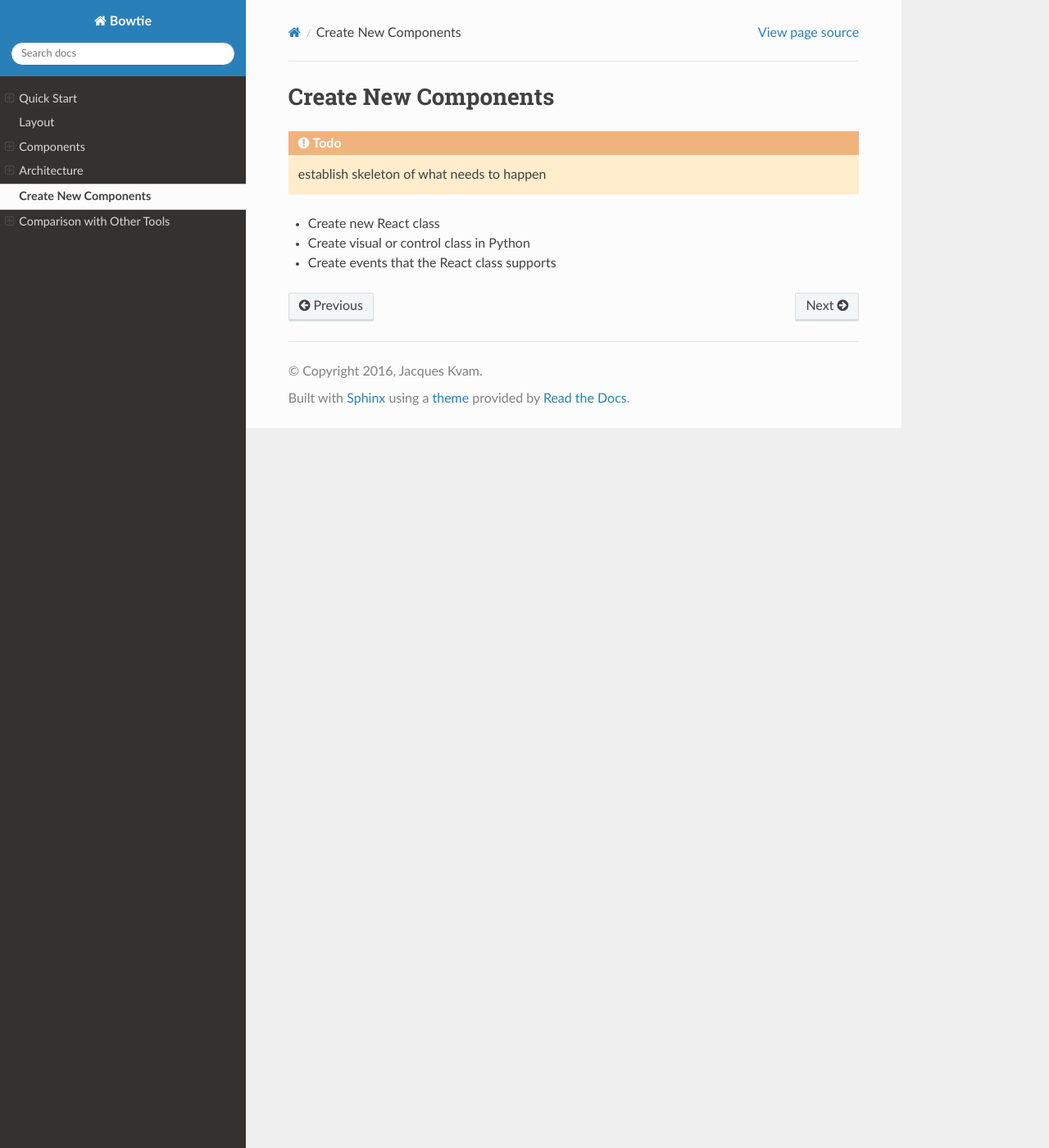
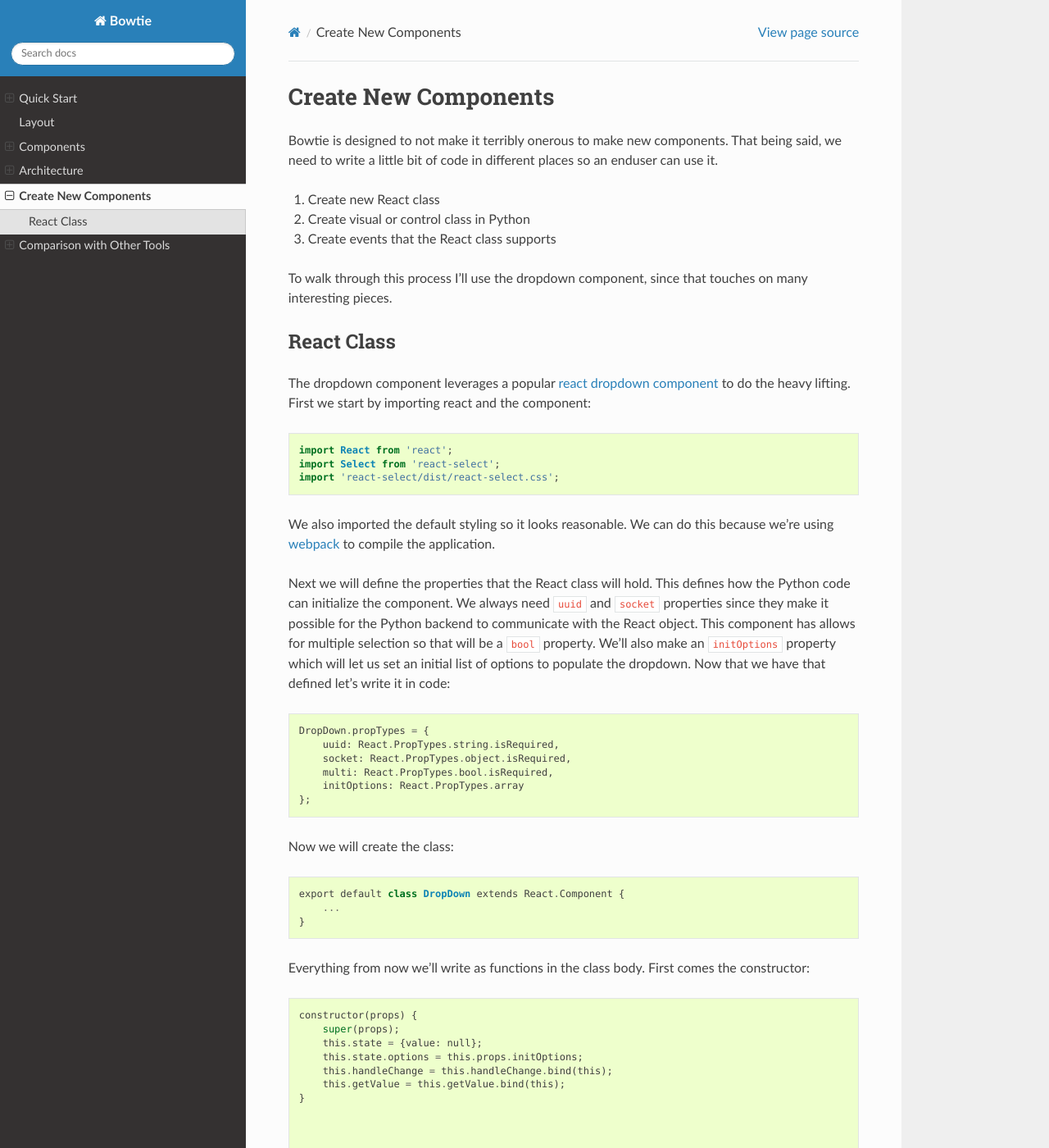
Before and after one commit to jwkvam/bowtie, a Sphinx documentation site: the page built from doc/newcomponents.rst, in a window 1280 px wide and 1400 px high. Shown: the whole window at 82% size. Built offline with Sphinx 7.4.7 and the Read the Docs theme 2.0.0, drawn with Linux system fonts in a browser that asks for light colours; pages that are not in the unit, such as notebooks, are missing from menus; some of the changed text lies outside the part shown.

Commit message:
some docs to create new components

```diff
--- a/doc/newcomponents.rst
+++ b/doc/newcomponents.rst
@@ -6,9 +6,94 @@
 Create New Components
 =====================
 
-.. todo::
-    establish skeleton of what needs to happen
+Bowtie is designed to not make it terribly onerous to make new components.
+That being said, we need to write a little bit of code in different places
+so an enduser can use it.
 
-* Create new React class
-* Create visual or control class in Python
-* Create events that the React class supports
+#. Create new React class
+#. Create visual or control class in Python
+#. Create events that the React class supports
+
+To walk through this process I'll use the dropdown component, since that
+touches on many interesting pieces.
+
+React Class
+-----------
+
+The dropdown component leverages a popular
+`react dropdown component <http://jedwatson.github.io/react-select/>`_
+to do the heavy lifting.
+First we start by importing react and the component::
+
+    import React from 'react';
+    import Select from 'react-select';
+    import 'react-select/dist/react-select.css';
+
+We also imported the default styling so it looks reasonable.
+We can do this because we're using `webpack <https://webpack.github.io>`_
+to compile the application.
+
+Next we will define the properties that the React class will hold.
+This defines how the Python code can initialize the component.
+We always need ``uuid`` and ``socket`` properties since they make
+it possible for the Python backend to communicate with the React object.
+This component has allows for multiple selection so that will be a ``bool``
+property.
+We'll also make an ``initOptions`` property which will let us set an
+initial list of options to populate the dropdown.
+Now that we have that defined let's write it in code::
+
+    DropDown.propTypes = {
+        uuid: React.PropTypes.string.isRequired,
+        socket: React.PropTypes.object.isRequired,
+        multi: React.PropTypes.bool.isRequired,
+        initOptions: React.PropTypes.array
+    };
+
+Now we will create the class::
+
+    export default class DropDown extends React.Component {
+        ...
+    }
+
+Everything from now we'll write as functions in the class body.
+First comes the constructor::
+
+    constructor(props) {
+        super(props);
+        this.state = {value: null};
+        this.state.options = this.props.initOptions;
+        this.handleChange = this.handleChange.bind(this);
+        this.getValue = this.getValue.bind(this);
+    }
+
+
+
+    handleChange(value) {
+        this.setState({value});
+        this.props.socket.emit(this.props.uuid + '#change', value);
+    }
+
+    componentDidMount() {
+        var socket = this.props.socket;
+        var uuid = this.props.uuid;
+        socket.on(uuid + '#get', this.getValue);
+        socket.on(uuid + '#options', (data) => {
+            this.setState({value: null, options: JSON.parse(data)});
+        });
+    }
+
+    getValue(data, fn) {
+        fn(this.state.value);
+    }
+
+    render () {
+        return (
+            <Select
+                multi={this.props.multi}
+                value={this.state.value}
+                options={this.state.options}
+                onChange={this.handleChange}
+            />
+        );
+    }
```
